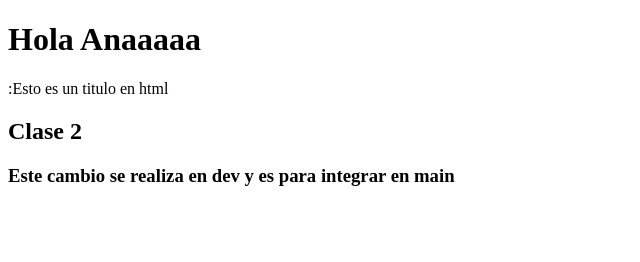
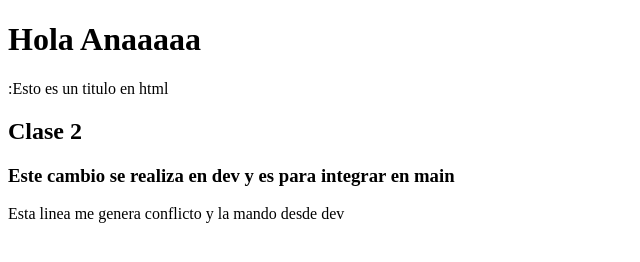
Before and after one commit to SebastianJPx/mds2024, a plain HTML site: page index.html in a window 1280 px wide. Shown: the whole page, without its empty margins (0-640 px from the left). Drawn offline with Linux system fonts and the light colour scheme.

Commit message:
Conflicto desde main

```diff
--- a/index.html
+++ b/index.html
@@ -13,5 +13,6 @@
 </h1>:Esto es un titulo en html</h1>
 <h2>Clase 2</h2>
 <h3>Este cambio se realiza en dev y es para integrar en main</h3>
+<p>Esta linea me genera conflicto y la mando desde dev</p>
 
 </html>
```
